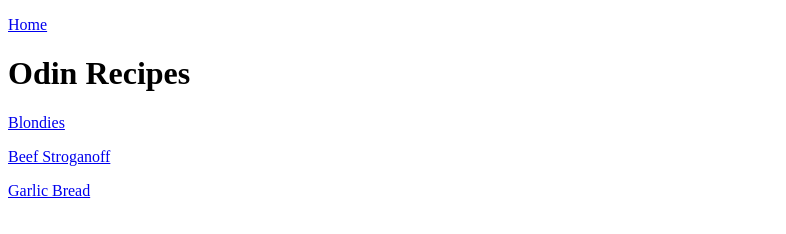
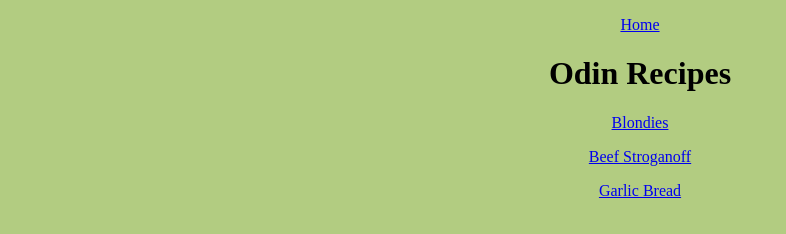
Before and after one commit to bradleymazzie/odin_recipes, a plain HTML site: page index.html in a window 1280 px wide. Shown: the whole page, without its empty margins (0-786 px from the left). Drawn offline with Linux system fonts and the light colour scheme.

Commit message:
Add styles

```diff
--- a/index.html
+++ b/index.html
@@ -3,6 +3,7 @@
     <head>
         <title>Odin Recipes</title>
         <meta charset="UTF-8">
+        <link rel="stylesheet" href="style.css">
     </head>
 
     <body>
--- /dev/null
+++ b/style.css
@@ -0,0 +1,4 @@
+* {
+    background-color: rgb(178, 204, 129);
+    text-align: center;
+}
```
